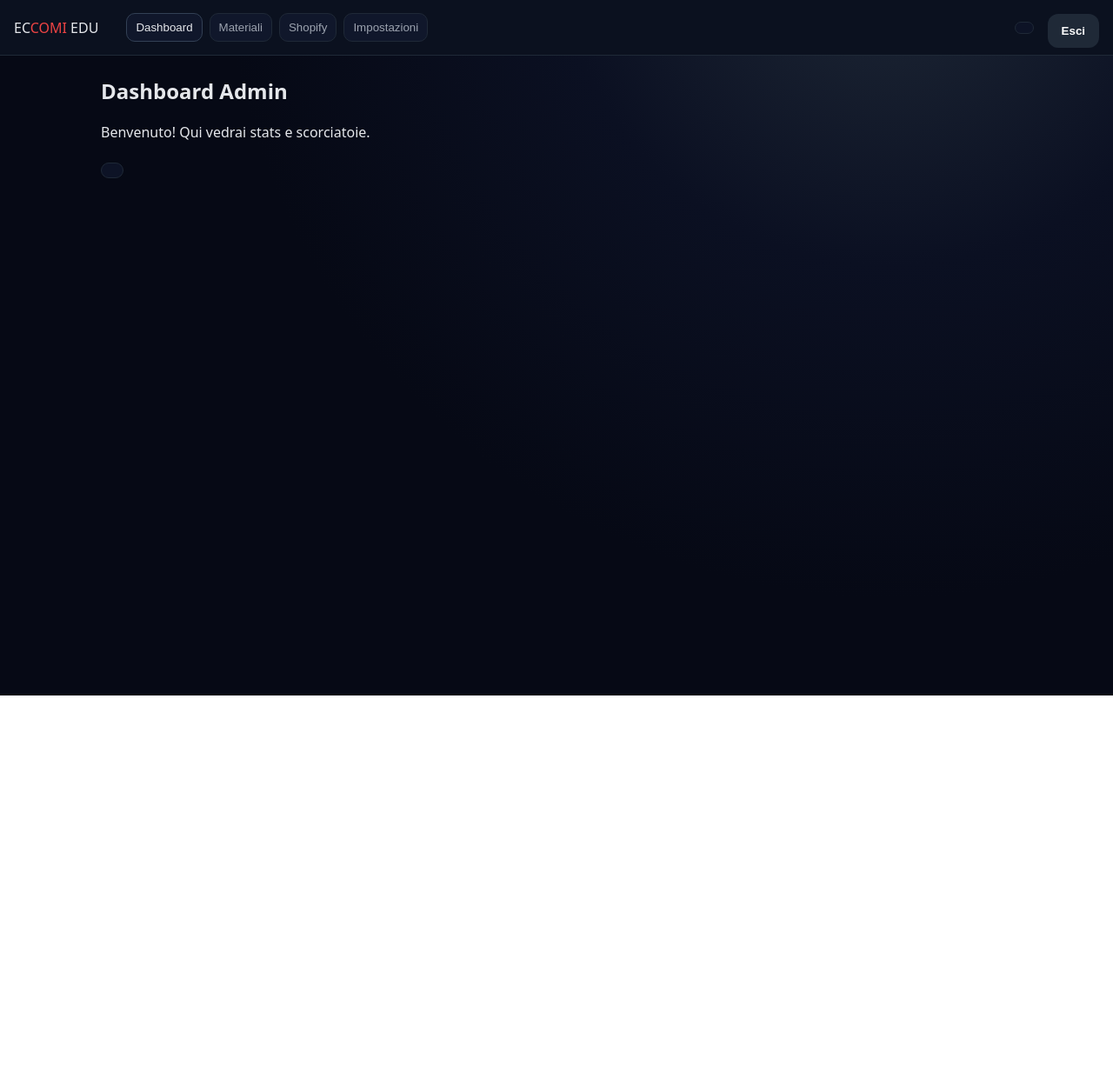
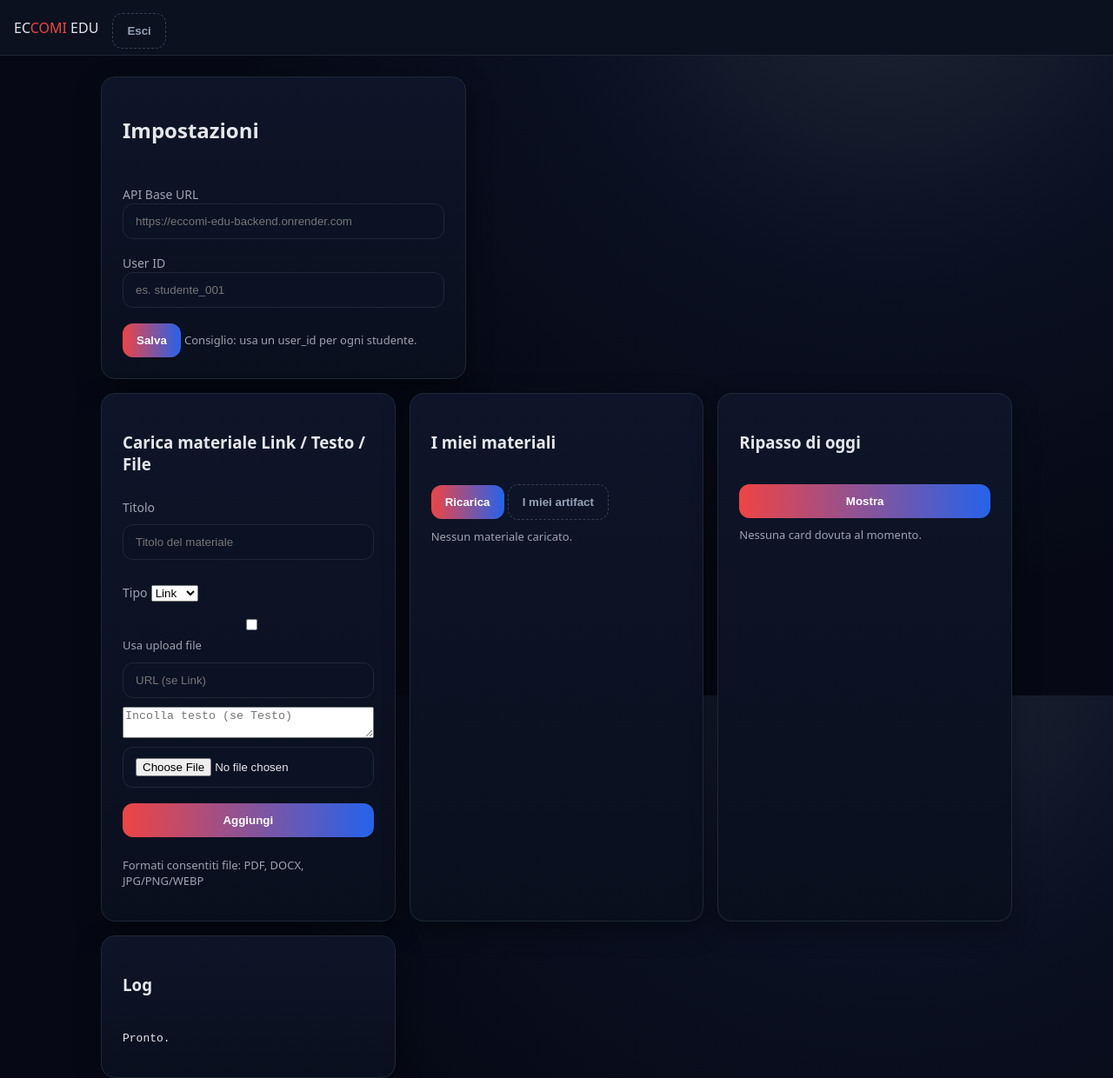
Before and after one commit to EccomiOnLine-Eccomisrls/EccomiEdu, a website: page frontend/admin.html in a window 1280 px wide. Shown: the whole page at 87% size. Before the commit the page ends 800 px from the top, so only its background shows below. Drawn offline with Linux system fonts and the light colour scheme.

Commit message:
Update admin.html

```diff
--- a/frontend/admin.html
+++ b/frontend/admin.html
@@ -1,60 +1,87 @@
 <!doctype html>
 <html lang="it">
 <head>
-  <meta charset="UTF-8"/>
-  <meta name="viewport" content="width=device-width,initial-scale=1.0"/>
-  <title>Eccomi Edu — Admin</title>
-  <link rel="stylesheet" href="/styles.css"/>
+  <meta charset="UTF-8" />
+  <meta name="viewport" content="width=device-width, initial-scale=1.0"/>
+  <title>Eccomi Edu — Dashboard</title>
+  <link rel="stylesheet" href="/styles.css" />
 </head>
 <body>
   <header class="topbar">
-    <div class="logo">EC<span>COMI</span> EDU</div>
-    <nav class="tabs">
-      <button data-tab="dashboard" class="tab active">Dashboard</button>
-      <button data-tab="materials" class="tab">Materiali</button>
-      <button data-tab="shopify" class="tab">Shopify</button>
-      <button data-tab="settings" class="tab">Impostazioni</button>
-    </nav>
-    <div class="spacer"></div>
-    <div id="userBadge" class="badge"></div>
-    <button id="logoutBtn" class="btn secondary">Esci</button>
+    <div class="left">
+      <div class="logo small">EC<span>COMI</span> EDU</div>
+      <span id="userInfo" class="muted"></span>
+    </div>
+    <div class="right">
+      <button id="btnLogout" class="btn ghost">Esci</button>
+    </div>
   </header>
 
   <main class="container">
-    <section id="tab-dashboard" class="tabpane show">
-      <h1>Dashboard Admin</h1>
-      <p>Benvenuto! Qui vedrai stats e scorciatoie.</p>
-      <div id="planBadge" class="plan"></div>
-    </section>
-
-    <section id="tab-materials" class="tabpane">
-      <h2>Materiali</h2>
-      <form id="upForm" class="card" style="max-width:560px">
-        <label>Carica file (PDF/DOC/TXT/immagine – MVP)</label>
-        <input type="file" name="file" required />
-        <button class="btn" type="submit">Carica</button>
-        <p id="upMsg" class="muted"></p>
-      </form>
-
-      <div id="lastUpload" class="panel" style="display:none">
-        <h3>Ultimo file</h3>
-        <p id="fileInfo"></p>
-        <button id="summBtn" class="btn">Genera Riassunto (MVP)</button>
-        <pre id="summaryBox" class="pre"></pre>
+    <section class="card">
+      <h2>Impostazioni</h2>
+      <div class="grid two">
+        <div>
+          <label>API Base URL</label>
+          <input id="apiBase" placeholder="https://eccomi-edu-backend.onrender.com" />
+        </div>
+        <div>
+          <label>User ID</label>
+          <input id="userId" placeholder="es. studente_001" />
+        </div>
+      </div>
+      <div class="inline">
+        <button id="btnSaveCfg" class="btn">Salva</button>
+        <span class="muted">Consiglio: usa un user_id per ogni studente.</span>
       </div>
     </section>
 
-    <section id="tab-shopify" class="tabpane">
-      <h2>Collegamento Shopify</h2>
-      <p>Placeholder: archivio/pagamenti via Eccomi Online.</p>
-    </section>
+    <section class="grid two">
+      <div class="card">
+        <h3>Carica materiale <span class="pill">Link / Testo / File</span></h3>
+        <label>Titolo</label>
+        <input id="matTitle" placeholder="Titolo del materiale" />
+        <div class="grid two">
+          <div>
+            <label>Tipo</label>
+            <select id="matType">
+              <option value="link">Link</option>
+              <option value="text">Testo</option>
+            </select>
+          </div>
+          <div class="inline">
+            <label class="muted"><input type="checkbox" id="useUpload"> Usa upload file</label>
+          </div>
+        </div>
+        <input id="matUrl" placeholder="URL (se Link)" />
+        <textarea id="matText" placeholder="Incolla testo (se Testo)"></textarea>
+        <input type="file" id="matFile" accept=".pdf,.docx,image/*" />
+        <button id="btnAdd" class="btn">Aggiungi</button>
+        <p class="muted">Formati consentiti file: PDF, DOCX, JPG/PNG/WEBP</p>
+      </div>
 
-    <section id="tab-settings" class="tabpane">
-      <h2>Impostazioni</h2>
-      <p>Gestione utenti e piani (in arrivo).</p>
+      <div class="card">
+        <h3>I miei materiali</h3>
+        <div class="inline">
+          <button id="btnReload" class="btn">Ricarica</button>
+          <button id="btnShowArtifacts" class="btn ghost">I miei artifact</button>
+        </div>
+        <div id="materialsList" class="list muted">Nessun materiale caricato.</div>
+      </div>
+
+      <div class="card">
+        <h3>Ripasso di oggi</h3>
+        <button id="btnDue" class="btn">Mostra</button>
+        <div id="dueList" class="list muted">Nessuna card dovuta al momento.</div>
+      </div>
+
+      <div class="card">
+        <h3>Log</h3>
+        <pre id="log" class="log">Pronto.</pre>
+      </div>
     </section>
   </main>
 
-  <script type="module" src="/admin.js"></script>
+  <script src="/admin.js" type="module"></script>
 </body>
 </html>
```
